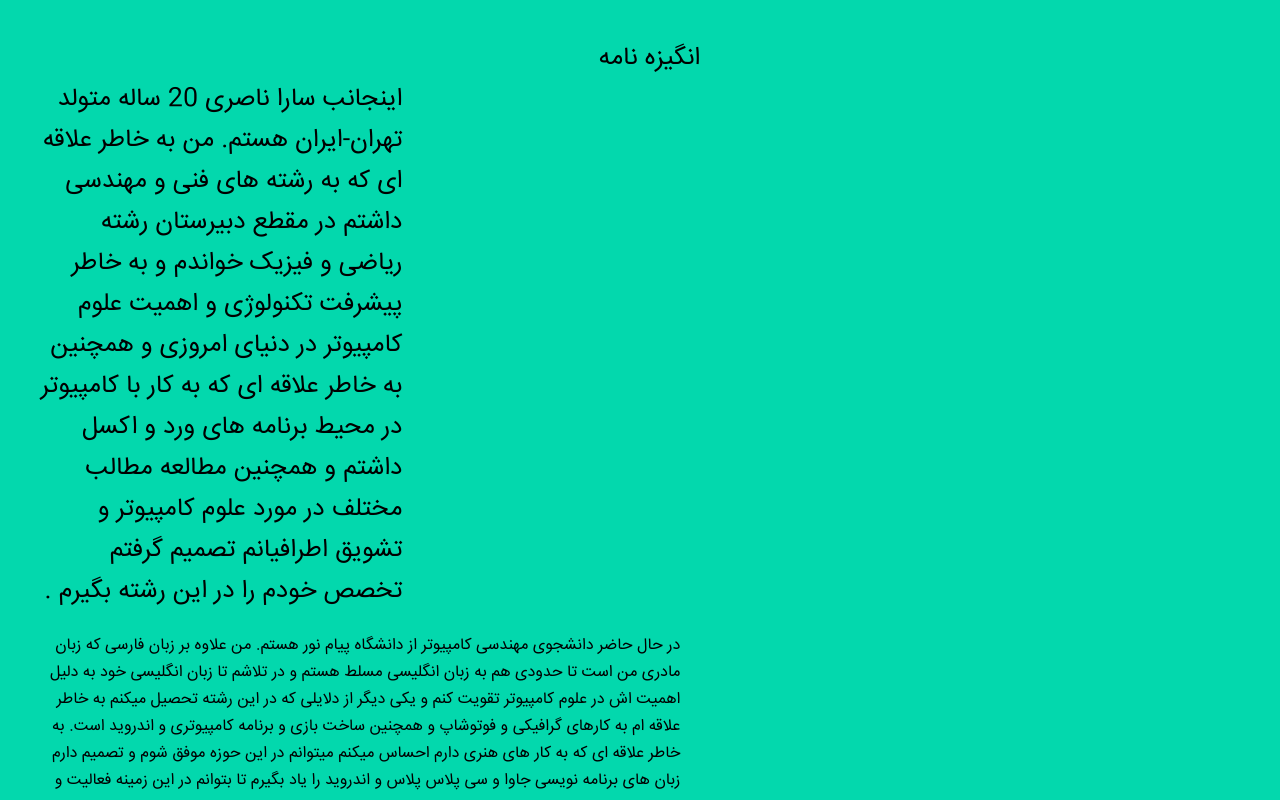
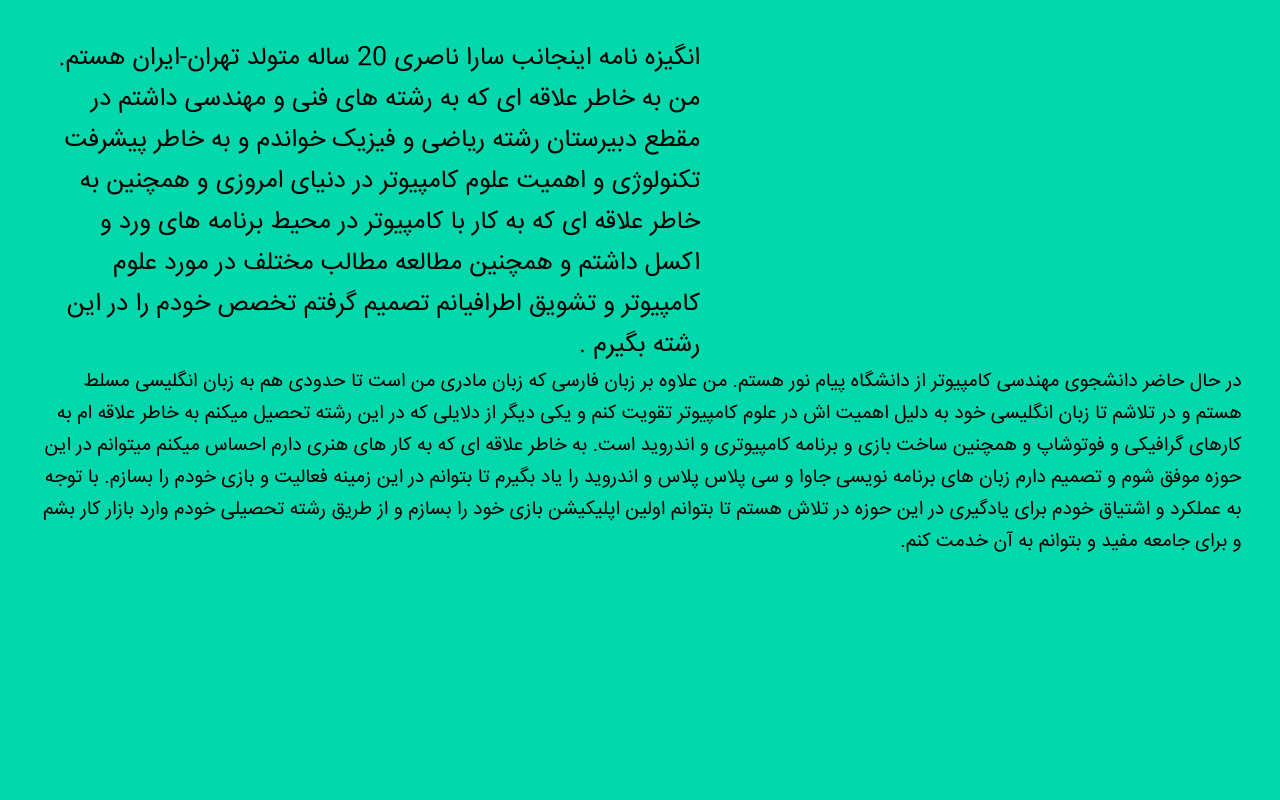
Before and after one commit to saranaseri/SOP, a plain HTML site: page index.html in a window 1280 px wide. Drawn offline with Linux system fonts and the light colour scheme.

Commit message:
Update index.html

```diff
--- a/index.html
+++ b/index.html
@@ -14,8 +14,8 @@
 
     <span>
    انگيزه نامه
-    <span>اینجانب سارا ناصری 20 ساله متولد تهران-ایران هستم. من به خاطر علاقه ای که به رشته های فنی و مهندسی داشتم در مقطع دبیرستان رشته ریاضی و فیزیک خواندم و به خاطر پیشرفت تکنولوژی و اهمیت علوم کامپیوتر در دنیای امروزی و همچنین به خاطر علاقه ای که به کار با کامپیوتر در محیط  برنامه های ورد و اکسل  داشتم و همچنین مطالعه مطالب مختلف در مورد علوم کامپیوتر و تشویق اطرافیانم  تصمیم گرفتم تخصص خودم را در این رشته بگیرم . </span>
-<span> در حال حاضر دانشجوی مهندسی کامپیوتر از دانشگاه پیام نور هستم. من علاوه بر زبان فارسی که زبان مادری من است تا حدودی هم به زبان انگلیسی مسلط هستم و در تلاشم تا زبان انگلیسی خود  به دلیل اهمیت اش در علوم کامپیوتر تقویت کنم  و یکی دیگر از دلایلی که در این رشته تحصیل میکنم به خاطر علاقه ام به کارهای گرافیکی و فوتوشاپ و  همچنین ساخت بازی و برنامه کامپیوتری و اندروید است. به خاطر علاقه ای که به کار های هنری دارم احساس میکنم میتوانم در این حوزه موفق شوم و تصمیم دارم زبان های برنامه نویسی جاوا و سی پلاس پلاس و اندروید را یاد بگیرم تا بتوانم در این زمینه فعالیت و بازی خودم را بسازم. </span>
+   اینجانب سارا ناصری 20 ساله متولد تهران-ایران هستم. من به خاطر علاقه ای که به رشته های فنی و مهندسی داشتم در مقطع دبیرستان رشته ریاضی و فیزیک خواندم و به خاطر پیشرفت تکنولوژی و اهمیت علوم کامپیوتر در دنیای امروزی و همچنین به خاطر علاقه ای که به کار با کامپیوتر در محیط  برنامه های ورد و اکسل  داشتم و همچنین مطالعه مطالب مختلف در مورد علوم کامپیوتر و تشویق اطرافیانم  تصمیم گرفتم تخصص خودم را در این رشته بگیرم . </span>
+ در حال حاضر دانشجوی مهندسی کامپیوتر از دانشگاه پیام نور هستم. من علاوه بر زبان فارسی که زبان مادری من است تا حدودی هم به زبان انگلیسی مسلط هستم و در تلاشم تا زبان انگلیسی خود  به دلیل اهمیت اش در علوم کامپیوتر تقویت کنم  و یکی دیگر از دلایلی که در این رشته تحصیل میکنم به خاطر علاقه ام به کارهای گرافیکی و فوتوشاپ و  همچنین ساخت بازی و برنامه کامپیوتری و اندروید است. به خاطر علاقه ای که به کار های هنری دارم احساس میکنم میتوانم در این حوزه موفق شوم و تصمیم دارم زبان های برنامه نویسی جاوا و سی پلاس پلاس و اندروید را یاد بگیرم تا بتوانم در این زمینه فعالیت و بازی خودم را بسازم.
 با توجه به عملکرد و اشتیاق خودم برای یادگیری در این حوزه در تلاش هستم تا بتوانم اولین اپلیکیشن بازی خود را بسازم و از طریق رشته تحصیلی خودم وارد بازار کار بشم و برای جامعه مفید و بتوانم به  آن خدمت کنم</span>.<span>
     <span>
 </div>
```
